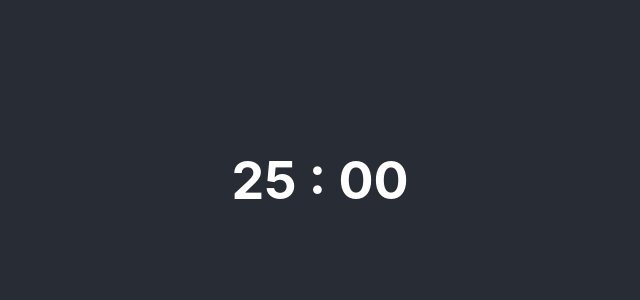
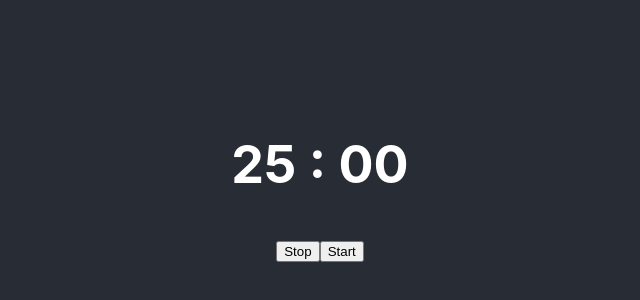
Before and after one commit to Julrum/ITE3068, a React (Create React App) app in the folder timer/: page / in a window 1280 px wide. Shown: the part 220-520 px from the top of the page, without its empty margins (320-960 px from the left). Built offline with nearby package versions, Linux system fonts and the light colour scheme.

Commit message:
Step 2 completed

```diff
--- a/timer/src/App.js
+++ b/timer/src/App.js
@@ -1,11 +1,11 @@
-import Timer from "./Timer";
 import "./App.css";
+import TimerPannel from "./TimerPannel";
 
 function App() {
   return (
     <div className="App">
       <header className="App-header">
-        <Timer />
+        <TimerPannel />
       </header>
     </div>
   );
--- a/timer/src/Timer.js
+++ b/timer/src/Timer.js
@@ -1,6 +1,9 @@
-let Timer = () => (
+let Timer = ({ remained }) => (
   <div>
-    <h1>25 : 00</h1>
+    <h1>
+      {Math.floor(remained / 60)} : {remained % 60 < 10 ? "0" : ""}
+      {remained % 60}
+    </h1>
   </div>
 );
 
--- /dev/null
+++ b/timer/src/TimerControl.js
@@ -0,0 +1,11 @@
+let TimerControl = (prop) => {
+  let { handleStartTimer, handleStopTimer } = prop;
+  return (
+    <div>
+      <button onClick={handleStopTimer}>Stop</button>
+      <button onClick={handleStartTimer}>Start</button>
+    </div>
+  );
+};
+
+export default TimerControl;
--- /dev/null
+++ b/timer/src/TimerPannel.js
@@ -0,0 +1,39 @@
+import { Component } from "react";
+import Timer from "./Timer";
+import TimerControl from "./TimerControl";
+
+class TimerPannel extends Component {
+  constructor() {
+    super();
+    this.state = { remained: 1500 };
+  }
+
+  handleStartTimer = () => {
+    this.interval = setInterval(() => {
+      this.setState((prev) => {
+        return { activated: true, remained: prev.remained - 1 };
+      });
+    }, 1000);
+  };
+  handleStopTimer = () => {
+    this.setState(() => {
+      clearInterval(this.interval);
+      return { remained: 1500 };
+    });
+  };
+
+  render() {
+    let { remained } = this.state;
+    return (
+      <div>
+        <Timer remained={remained} />
+        <TimerControl
+          handleStartTimer={this.handleStartTimer}
+          handleStopTimer={this.handleStopTimer}
+        />
+      </div>
+    );
+  }
+}
+
+export default TimerPannel;
```
